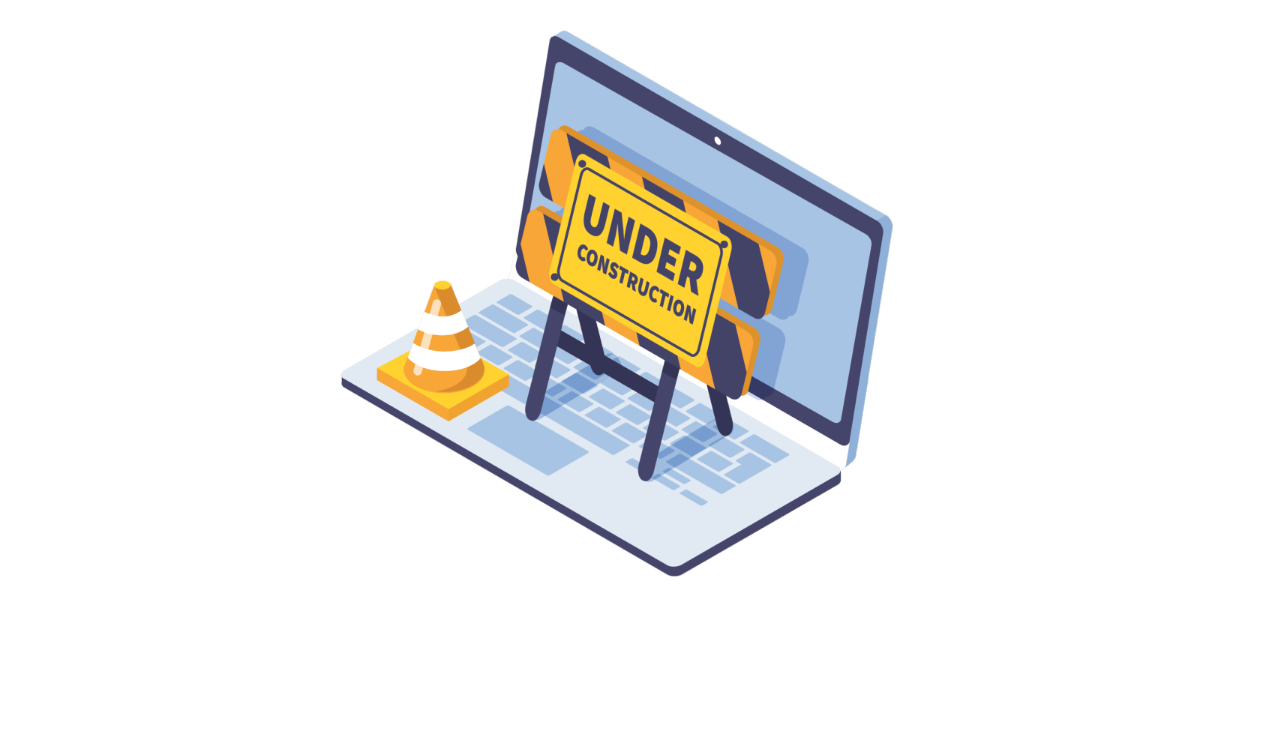
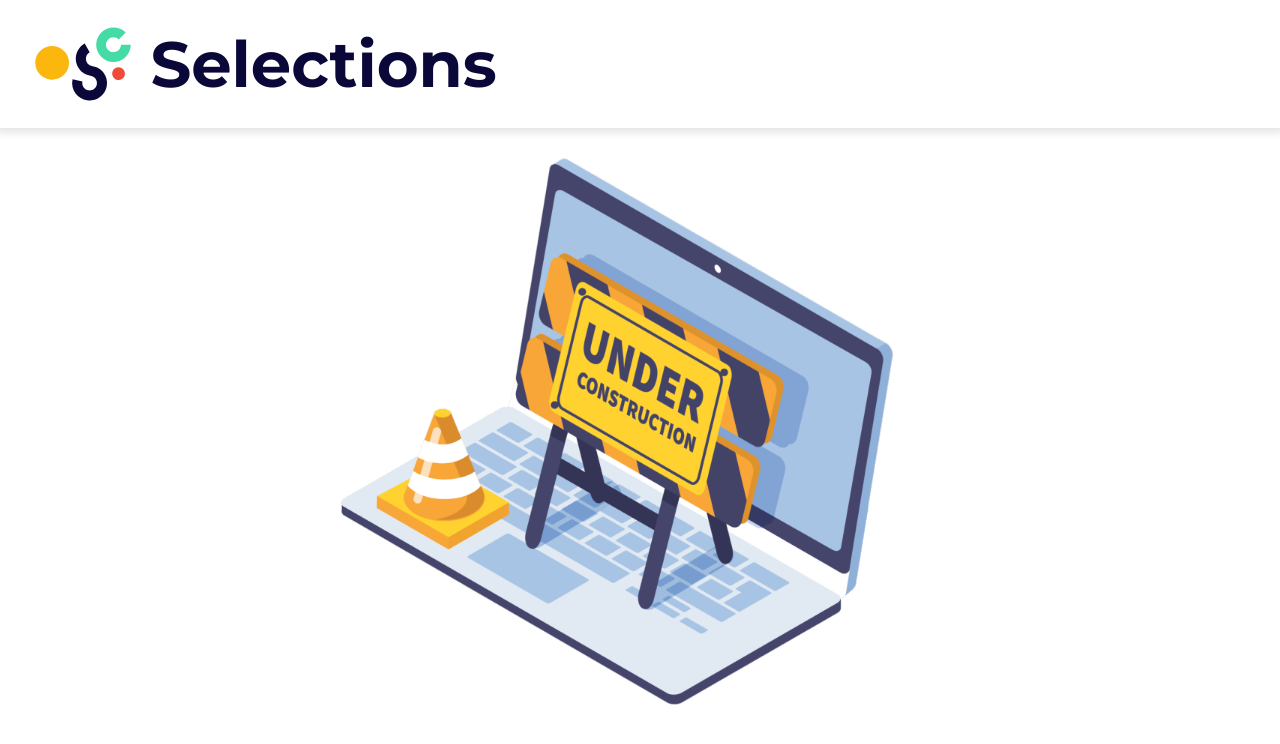
Before and after one commit to SELab-2/OSOC-2, a Next.js app in the folder frontend/: page /login in a window 1280 px wide. Shown: the top 744 px of the page. Built offline with nearby package versions, Linux system fonts and the light colour scheme.

Commit message:
feat: setup header for login page

```diff
--- /dev/null
+++ b/frontend/pages/_document.tsx
@@ -0,0 +1,24 @@
+// pages/_document.js
+
+import Document, {Html, Head, Main, NextScript} from 'next/document'
+
+class MyDocument extends Document {
+    render() {
+        return (
+            <Html>
+                <Head>
+                    <link
+                        href="https://fonts.googleapis.com/css2?family=Montserrat:ital,wght@0,300;0,400;0,700;1,300;1,400;1,700&display=swap"
+                        rel="stylesheet"/>
+                    <title>OSOC Selections</title>
+                </Head>
+                <body>
+                <Main/>
+                <NextScript/>
+                </body>
+            </Html>
+        )
+    }
+}
+
+export default MyDocument
--- a/frontend/pages/login.tsx
+++ b/frontend/pages/login.tsx
@@ -1,13 +1,24 @@
 import type {NextPage} from 'next'
 import styles from '../styles/login.module.css'
+import Image from "next/image"
 import {UnderConstruction} from "../components/UnderConstruction/UnderConstruction";
+import LogoOsocColor from "../public/images/logo-osoc-color.svg"
 
 const Login: NextPage = () => {
     return (
         <div>
-            <div className={styles.header}>
-
-            </div>
+            <header className={styles.header}>
+                <div>
+                    <div className={styles.imagecontainer}>
+                        <Image
+                            src={LogoOsocColor}
+                            layout="intrinsic"
+                            alt="OSOC Logo"
+                        />
+                    </div>
+                    <h1>Selections</h1>
+                </div>
+            </header>
             <UnderConstruction/>
         </div>)
 }
--- a/frontend/styles/globals.css
+++ b/frontend/styles/globals.css
@@ -26,3 +26,7 @@ body {
 * {
   box-sizing: border-box;
 }
+
+h1 {
+  color: var(--primary-100);
+}
--- a/frontend/styles/login.module.css
+++ b/frontend/styles/login.module.css
@@ -0,0 +1,23 @@
+.header {
+    box-shadow: 0 0 0.5rem 0.3rem rgba(0, 0, 0, 0.1);
+    height: clamp(6rem, 10vw, 10rem);
+    padding-block: 0.5rem;
+    display: flex;
+    justify-content: center;
+}
+
+.header div {
+    display: flex;
+    align-items: center;
+    height: 100%;
+    width: min(95vw, 150rem);
+    gap: 1rem;
+}
+
+.header div h1 {
+    font-size: clamp(1.5rem, 10vw, 4rem);
+}
+
+.imagecontainer {
+    max-width: clamp(4rem, 8vw, 10rem);
+}
```
Also changed, not shown: frontend/public/images/logo-osoc-color.svg (added).
